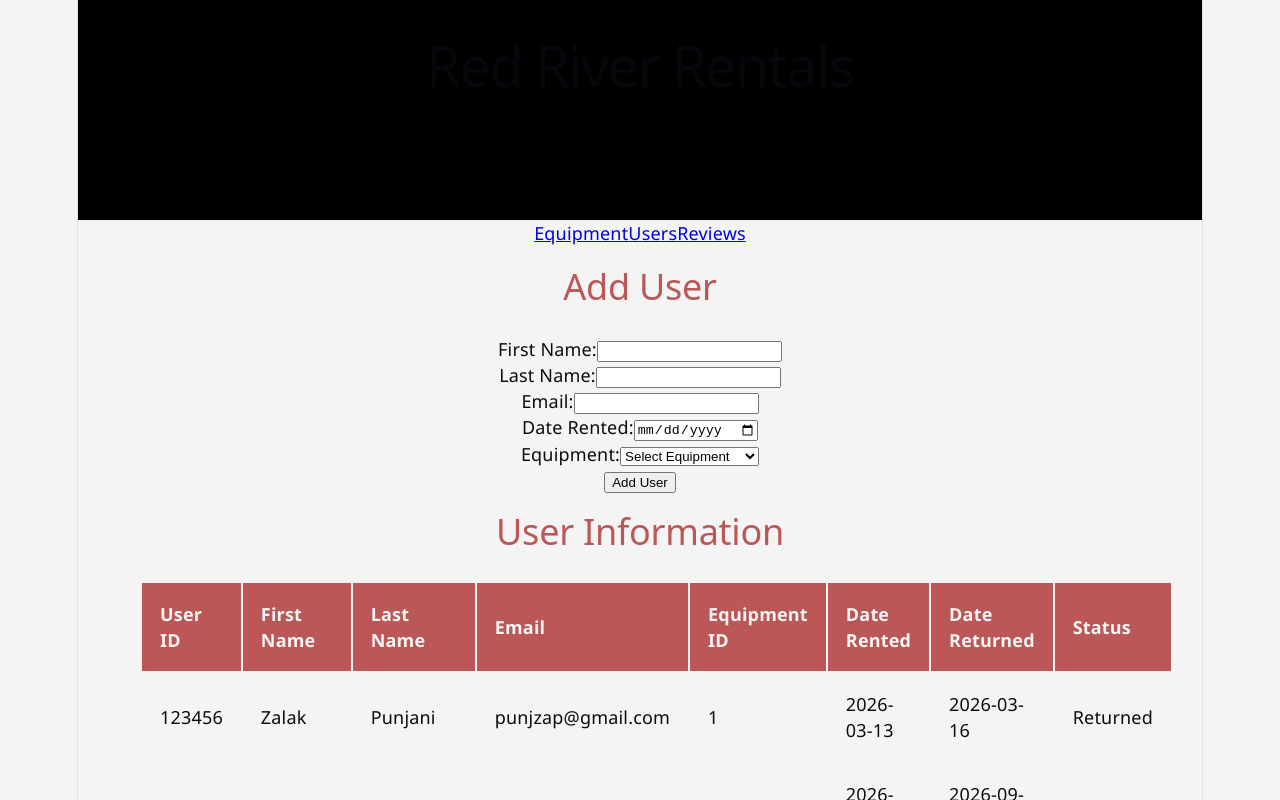
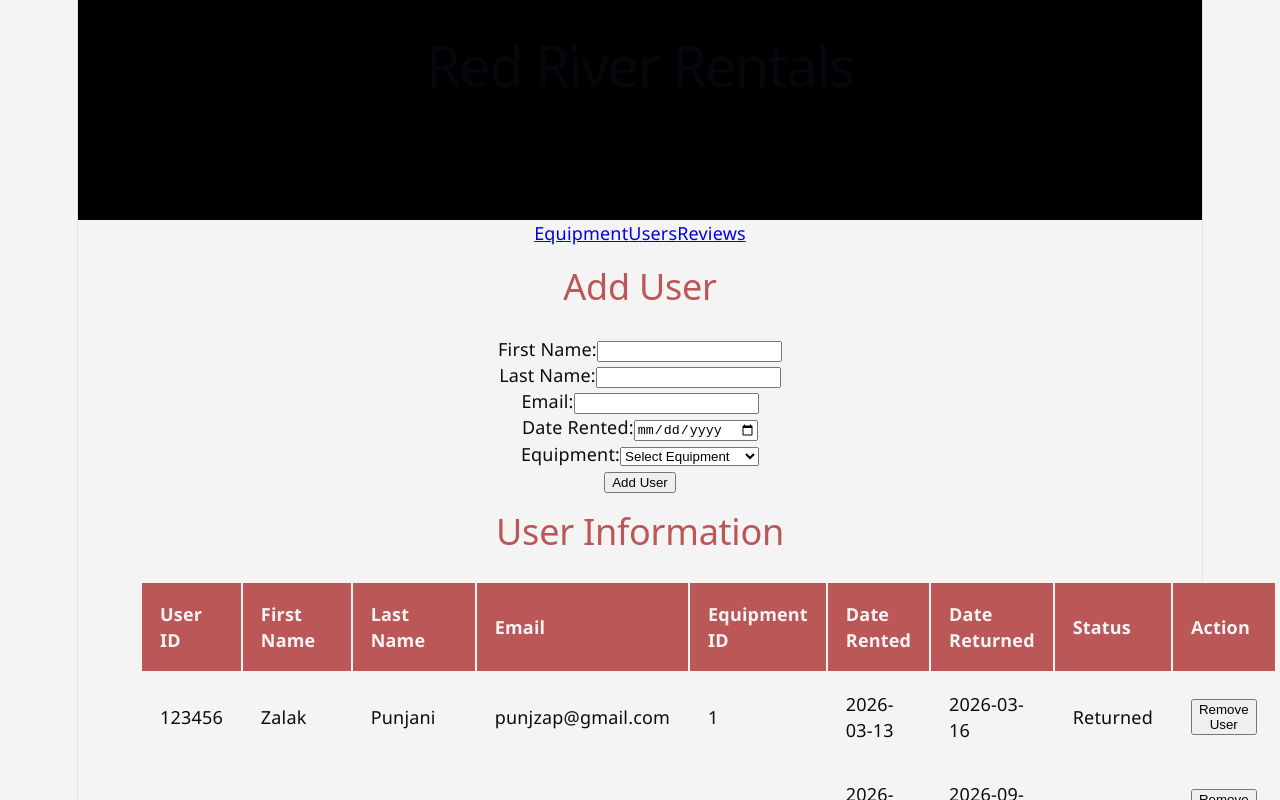
Before and after one commit to emaglaque2-rrc/full-stack-project-group-4, a React (Vite) app: page /user in a window 1280 px wide. Shown: the top 800 px of the page. Built offline with nearby package versions, Linux system fonts and the light colour scheme.

Commit message:
CAdded teh remove user button in the inventory list.

```diff
--- a/src/components/user-inventory/user-inventory.tsx
+++ b/src/components/user-inventory/user-inventory.tsx
@@ -6,6 +6,13 @@ import type { UserProps } from '../../types/userProps'
 export const userData: User[] = users;
 
 function UserInventory({ users, setUsers }: UserProps) {
+
+    function handelRemoveUser(userId: number | string) {
+        setUsers(
+            users.filter((user) => user.userId !== userId)
+        )
+    }
+
     return (
         <section className="user-inventory">
             <h2> User Information</h2>
@@ -20,6 +27,7 @@ function UserInventory({ users, setUsers }: UserProps) {
                         <th>Date Rented</th>
                         <th>Date Returned</th>
                         <th>Status</th>
+                        <th>Action</th>
                     </tr>
                 </thead>
 
@@ -35,6 +43,10 @@ function UserInventory({ users, setUsers }: UserProps) {
                                 <td>{rental.dateRented}</td>
                                 <td>{rental.dateReturned}</td>
                                 <td>{rental.status}</td>
+
+                                <td>
+                                    <button type="button" onClick={() => handelRemoveUser(user.userId)}>Remove User</button>
+                                </td>
                             </tr>
                         ))}
                 </tbody>
```
